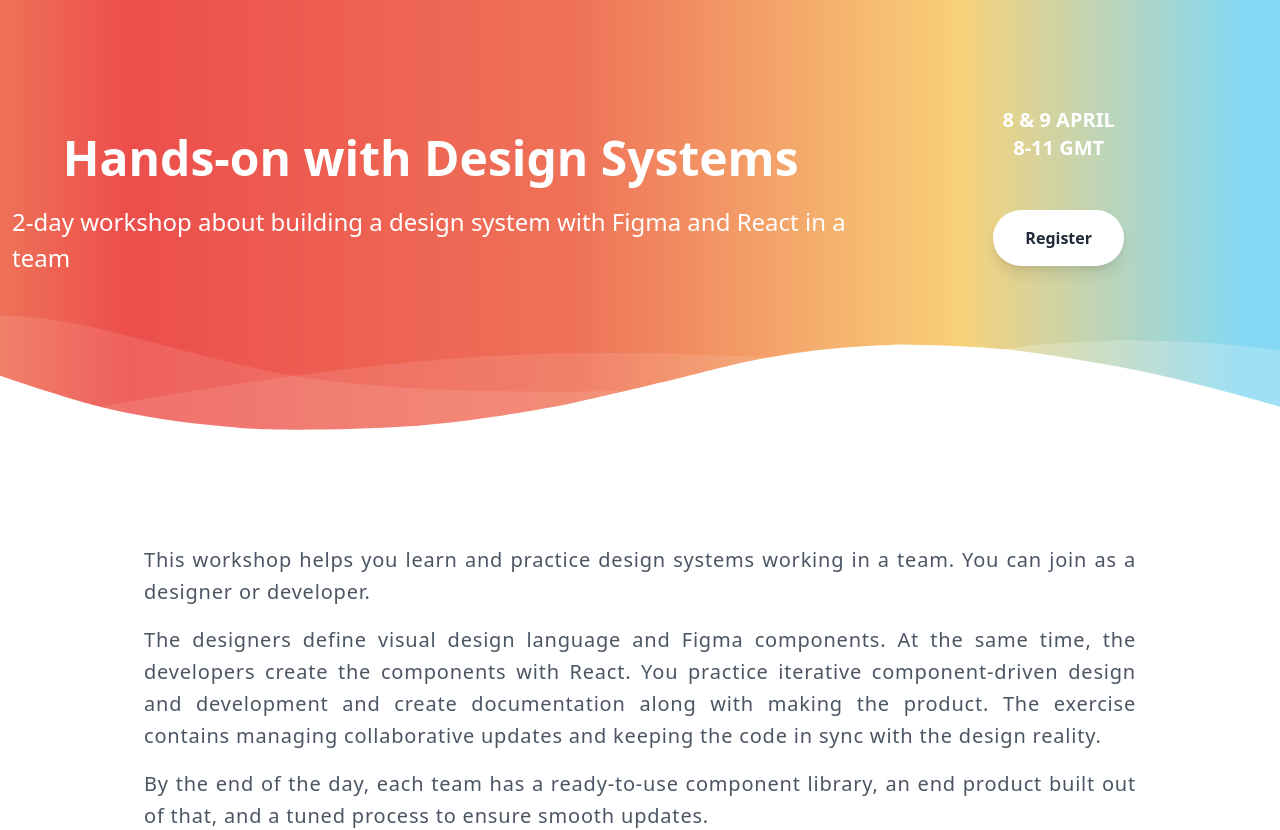
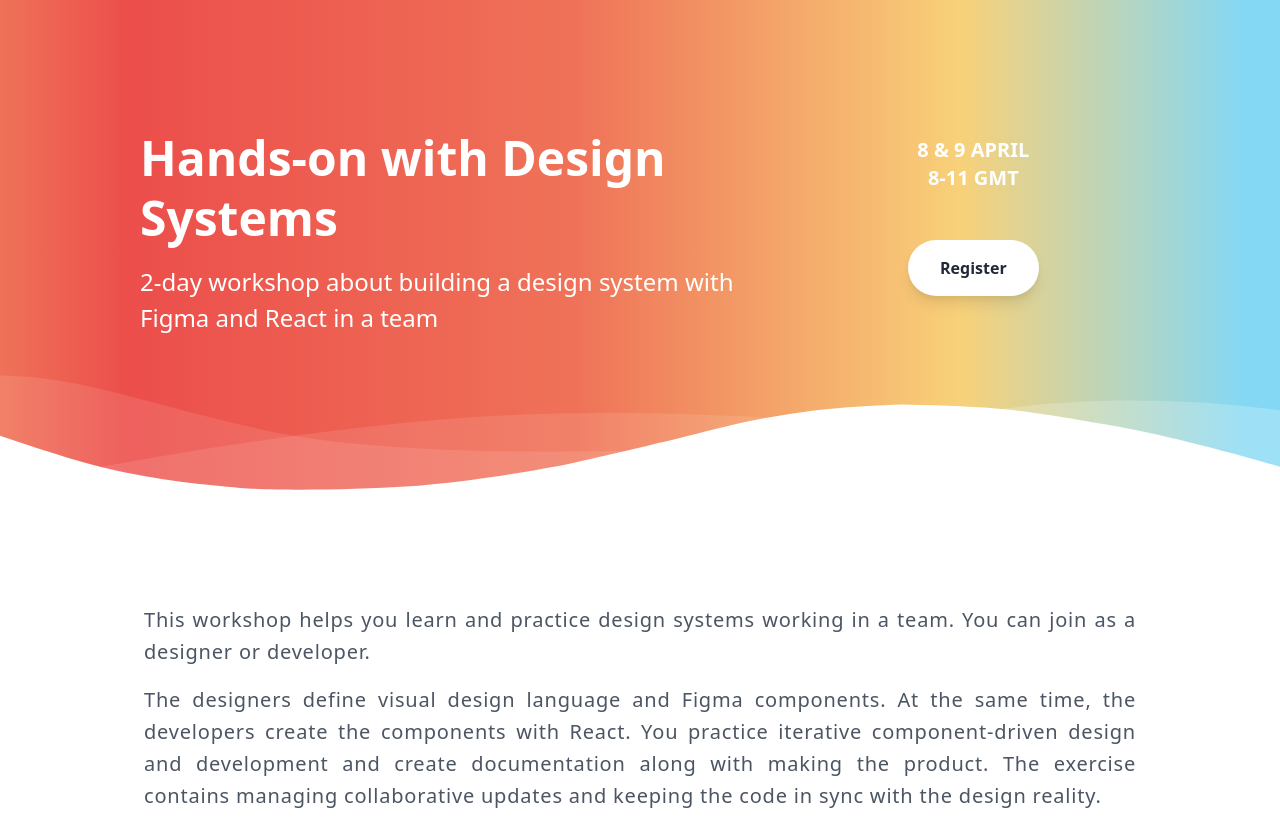
Before and after one commit to varya/hands-on-workshop, a Next.js app: page / in a window 1280 px wide. Shown: the top 830 px of the page. Built offline with nearby package versions, Linux system fonts and the light colour scheme.

Commit message:
wrap hero tet with container

```diff
--- a/components/hero.js
+++ b/components/hero.js
@@ -1,7 +1,7 @@
 export const HERO_HEIGHT = 64; //4rem
 export default function Hero({ children }) {
   return (
-    <div className="py-16 container px-3 mx-auto flex flex-wrap flex-col md:flex-row items-center">
+    <div className="py-16 container max-w-5xl px-3 mx-auto flex flex-wrap flex-col md:flex-row items-center">
       {children}
     </div>
   );
```
